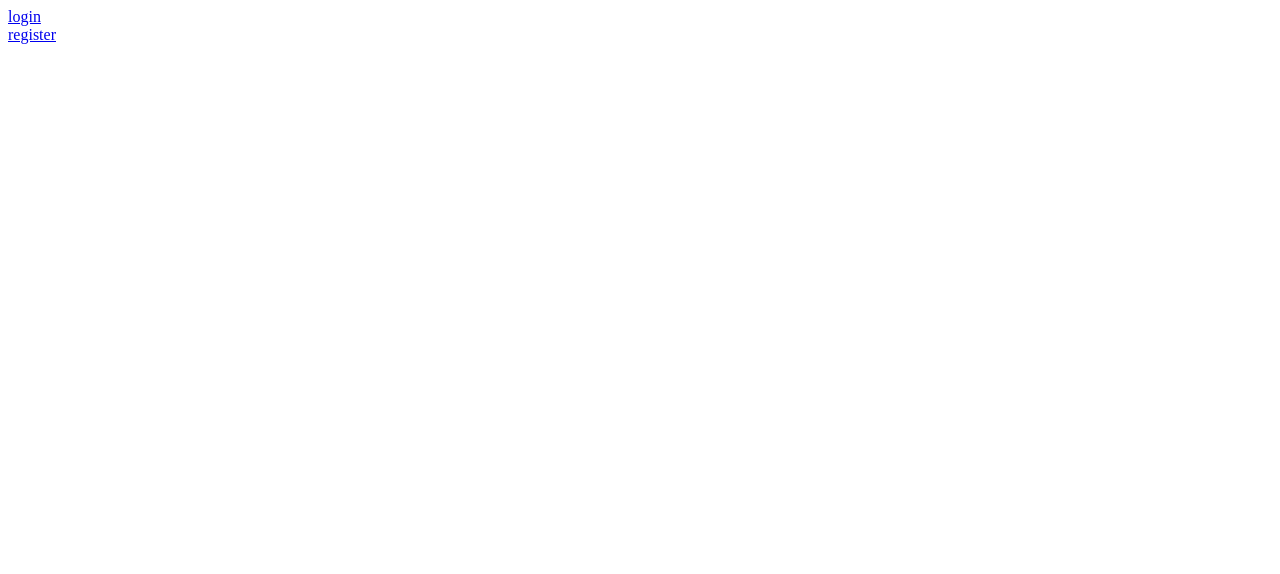
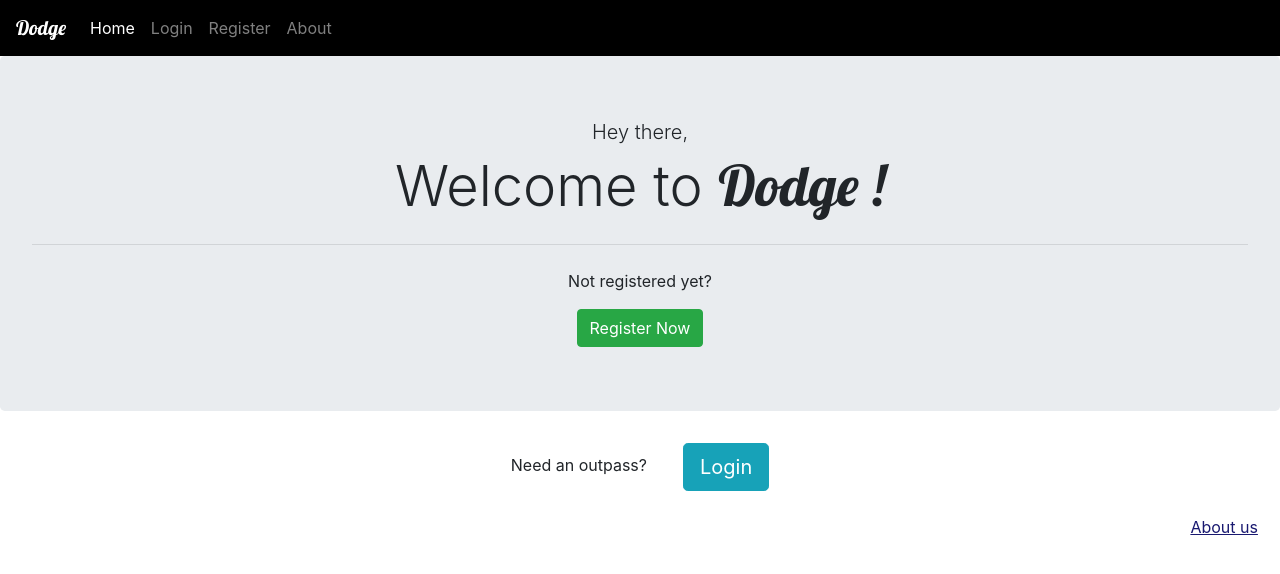
Before and after one commit to griffy06/My_dodge, a Django app: page /main/ in a window 1280 px wide. Before the commit the part shown is almost empty. Shown: the top 574 px of the page. Run offline with Django 3.2, Linux system fonts and the light colour scheme; some libraries are stand-ins or nearby versions.

Commit message:
Design modified

```diff
--- a/dodge/main/templates/main/main_page.html
+++ b/dodge/main/templates/main/main_page.html
@@ -3,9 +3,52 @@
 <head>
     <meta charset="UTF-8">
     <title>Title</title>
+    <link rel="stylesheet" href="https://stackpath.bootstrapcdn.com/bootstrap/4.3.1/css/bootstrap.min.css" integrity="sha384-ggOyR0iXCbMQv3Xipma34MD+dH/1fQ784/j6cY/iJTQUOhcWr7x9JvoRxT2MZw1T" crossorigin="anonymous">
+<link href="https://fonts.googleapis.com/css?family=Cookie|Lobster|Satisfy&display=swap" rel="stylesheet">
+    <style>
+        #kl {
+            text-decoration: underline;
+            color: midnightblue;
+        }
+
+    </style>
 </head>
 <body>
-<a href="{% url 'login' %}">login</a><br>
-<a href="{% url 'register' %}">register</a><br>
+<nav class="navbar navbar-expand-xl navbar-dark" style="background-color: black">
+
+  <a class="navbar-brand" href="{% url 'main' %}" style="font-family: 'Lobster', cursive;">Dodge</a>
+  <button class="navbar-toggler" type="button" data-toggle="collapse" data-target="#navbarSupportedContent" aria-controls="navbarSupportedContent" aria-expanded="false" aria-label="Toggle navigation">
+    <span class="navbar-toggler-icon"></span>
+  </button>
+  <div class="collapse navbar-collapse" id="navbarSupportedContent">
+    <ul class="navbar-nav mr-auto">
+      <li class="nav-item active">
+        <a class="nav-link" href="{% url 'main' %}">Home <span class="sr-only">(current)</span></a>
+      </li>
+      <li class="nav-item">
+        <a class="nav-link" href="{% url 'login' %}">Login</a>
+      </li>
+       <li class="nav-item">
+        <a class="nav-link" href="{% url 'register' %}">Register</a>
+      </li>
+        <li class="nav-item">
+        <a class="nav-link" href="{% url 'about' %}">About</a>
+      </li>
+    </ul>
+  </div>
+</nav>
+<div class="jumbotron" style="text-align: center">
+  <h1 class="lead">Hey there,</h1>
+    <p class="display-4">Welcome to <span class="display-4" style="font-family: 'Lobster', cursive;"> Dodge !</span></p>
+  <hr class="my-4">
+  <p>Not registered yet?</p>
+  <a class="btn btn-success btn-md" href="{% url 'register' %}" role="button">Register Now</a>
+</div>
+<div class="container" style="text-align: center">
+Need an outpass? &nbsp&nbsp&nbsp&nbsp&nbsp&nbsp
+<a class="btn btn-info btn-lg" href="{% url 'login' %}" role="button">Login</a>
+</div>
+<br>
+<div style="margin-left: 93%;"><a id="kl" href="{% url 'about' %}">About us</a> </div>
 </body>
 </html>
--- a/dodge/main/urls.py
+++ b/dodge/main/urls.py
@@ -5,5 +5,6 @@ urlpatterns = [
     path('', views.main, name='main'),
     path('login/', include('login.urls')),
     path('register/', include('register.urls')),
+    path('about/', views.about, name='about'),
 
 ]
--- a/dodge/main/views.py
+++ b/dodge/main/views.py
@@ -3,3 +3,7 @@ from django.shortcuts import render
 
 def main(request):
     return render(request,'main/main_page.html',context=None)
+
+
+def about(request):
+    return render(request,'main/about_page.html',context=None)
```
Also changed, not shown: dodge/main/templates/main/about_page.html (added, +10 -0 lines).
